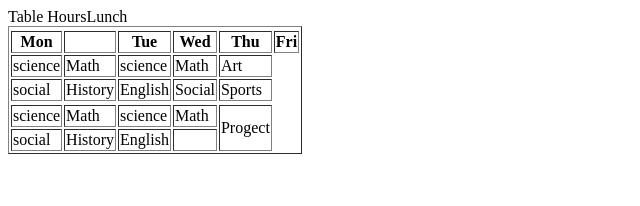
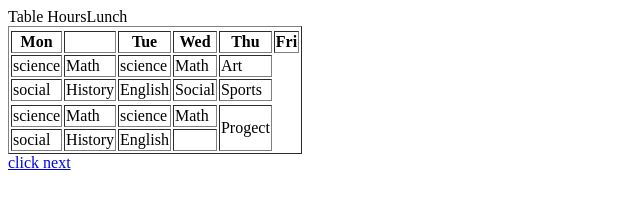
Before and after one commit to swaburmutyaba/swaburmutyaba.github.io, a plain HTML site: page table.html in a window 1280 px wide. Shown: the full height of the page, 0-640 px from the left. Drawn offline with Linux system fonts and the light colour scheme.

Commit message:
Update table.html

```diff
--- a/table.html
+++ b/table.html
@@ -11,5 +11,6 @@
 <td rowspan="2">Progect</td></tr>
 <tr><td>social</td><td>History</td><td>English</td><td><social</td></tr>
 </table>
+  <a href="form.html">click next</a>
 </body>
 </html>
```
